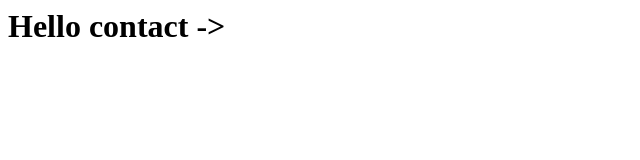
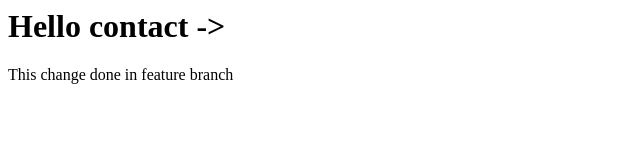
Before and after one commit to Tanish2623/Learn-github, a plain HTML site: page contact.html in a window 1280 px wide. Shown: the whole page, without its empty margins (0-640 px from the left). Drawn offline with Linux system fonts and the light colour scheme.

Commit message:
contact updated in feature branch

```diff
--- a/contact.html
+++ b/contact.html
@@ -2,5 +2,6 @@
 <html>
     <body>
         <h1>Hello contact -> </h1>
+        <p>This change done in feature branch</p>
     </body>
 </html>
```
